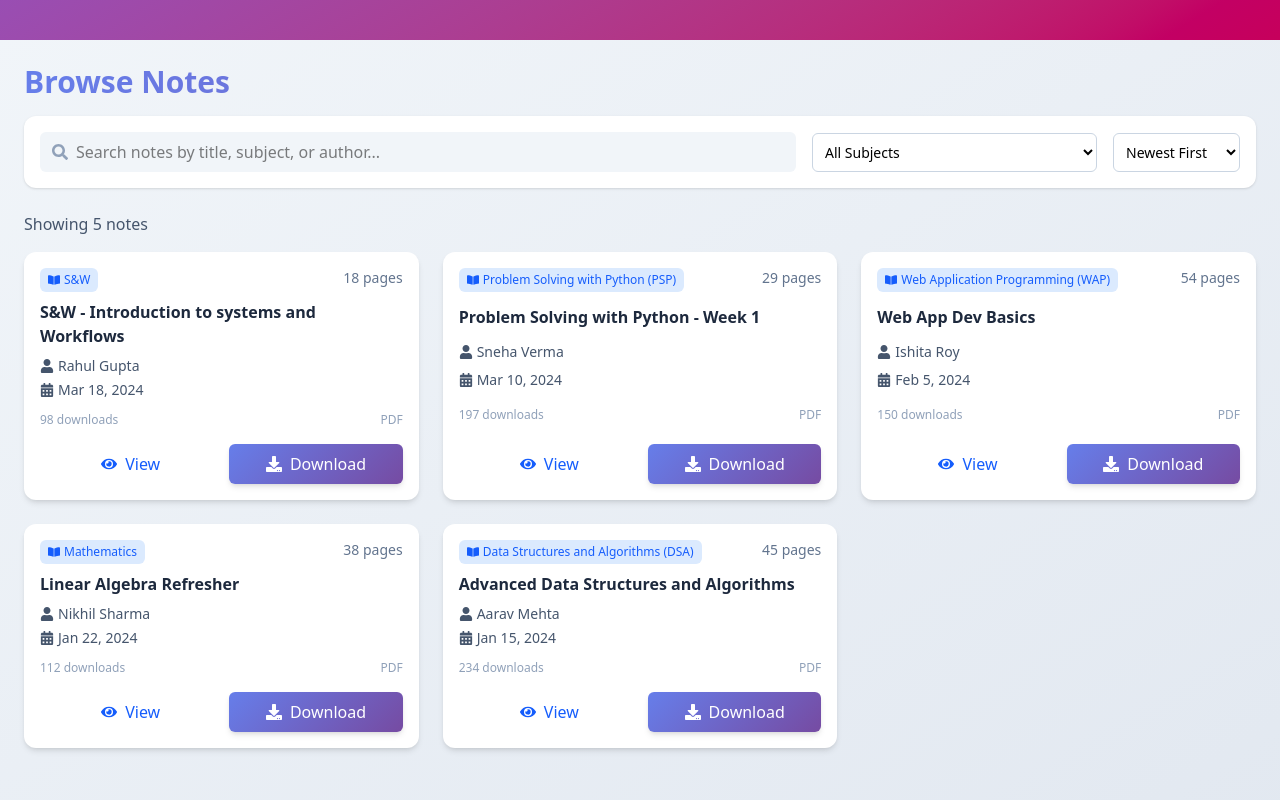
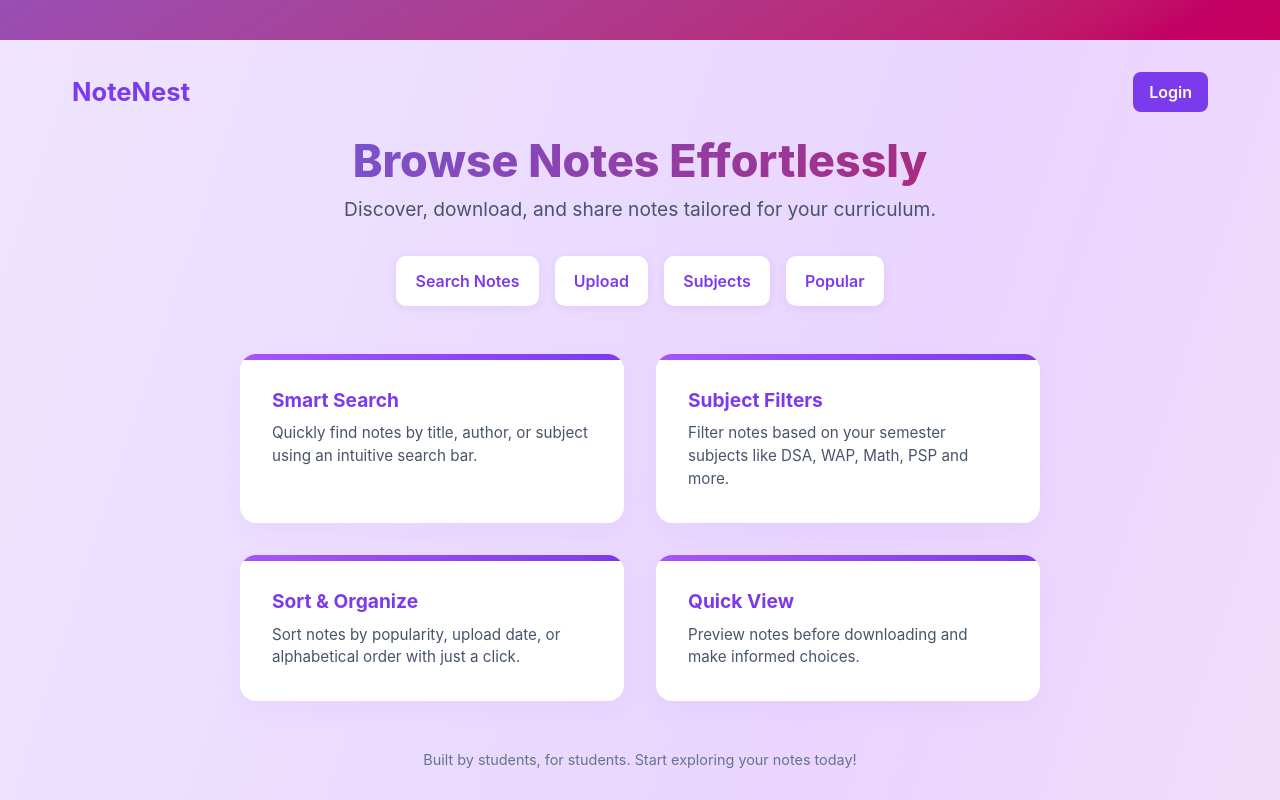
Before and after one commit to rxiddhi/NotesShaaring-Platform, a React (Vite) app in the folder frontend/: page / in a window 1280 px wide. Shown: the part 760-1560 px from the top of the page. Built offline with nearby package versions, Linux system fonts and the light colour scheme.

Commit message:
Added improved HomePage

```diff
--- a/frontend/src/App.jsx
+++ b/frontend/src/App.jsx
@@ -1,8 +1,7 @@
 import React from 'react'
 import Login from './Login'
 import SignUp from './components/SignUp';
-
-
+import HomePage from './components/HomePage';
 import NotesBrowsingPage from './NotesBrowsingPage'
 import NotesUploadPage from './components/NotesUploadPage'
 function App() {
@@ -11,6 +10,7 @@ function App() {
   return (
     <>
     <Login/>
+    <HomePage/>
     <NotesBrowsingPage/>
     <NotesUploadPage/>
     <SignUp />
--- a/frontend/src/components/HomePage.jsx
+++ b/frontend/src/components/HomePage.jsx
@@ -3,8 +3,15 @@ import '../styles/HomePage.css';
 const HomePage = () => {
   return (
     <div className="landing-wrapper">
+      <nav className="top-nav">
+        <div className="logo-text">NoteNest</div>
+        <div className="nav-buttons">
+          <a href="/login" className="nav-btn">Login</a>
+        </div>
+      </nav>
+
       <header className="landing-header">
-        <h1>Browse Notes</h1>
+        <h1 className="landing-title">Browse Notes Effortlessly</h1>
         <p className="tagline">
           Discover, download, and share notes tailored for your curriculum.
         </p>
@@ -18,30 +25,26 @@ const HomePage = () => {
       </div>
 
       <section className="features-section">
-        <div className="feature-card">
-          <h3>Smart Search</h3>
-          <p>Quickly find notes by title, author, or subject using an intuitive search bar.</p>
+        <div className="feature-card styled-card">
+          <h3 className="card-heading">Smart Search</h3>
+          <p className="card-subtext">Quickly find notes by title, author, or subject using an intuitive search bar.</p>
         </div>
 
-        <div className="feature-card">
-          <h3>Subject Filters</h3>
-          <p>Filter notes based on your semester subjects like DSA, WAP, Math, PSP and more.</p>
+        <div className="feature-card styled-card">
+          <h3 className="card-heading">Subject Filters</h3>
+          <p className="card-subtext">Filter notes based on your semester subjects like DSA, WAP, Math, PSP and more.</p>
         </div>
 
-        <div className="feature-card">
-          <h3>Sort & Organize</h3>
-          <p>Sort notes by popularity, upload date, or alphabetical order with just a click.</p>
+        <div className="feature-card styled-card">
+          <h3 className="card-heading">Sort & Organize</h3>
+          <p className="card-subtext">Sort notes by popularity, upload date, or alphabetical order with just a click.</p>
         </div>
 
-        <div className="feature-card">
-          <h3>Quick View</h3>
-          <p>Preview notes before downloading and make informed choices.</p>
+        <div className="feature-card styled-card">
+          <h3 className="card-heading">Quick View</h3>
+          <p className="card-subtext">Preview notes before downloading and make informed choices.</p>
         </div>
 
-        <div className="feature-card">
-          <h3>Secure Downloads</h3>
-          <p>All documents are stored safely and download-ready for your use.</p>
-        </div>
       </section>
 
       <footer className="landing-footer">
--- a/frontend/src/styles/HomePage.css
+++ b/frontend/src/styles/HomePage.css
@@ -1,88 +1,167 @@
+:root {
+    --primary-color: #7c3aed;
+    --secondary-color: #a855f7;
+    --background-gradient: linear-gradient(to bottom right, #f0e9ff, #e9d5ff, #fce7f3);
+    --text-color: #1e293b;
+    --card-bg: #ffffff;
+    --card-title: #7c3aed;
+    --nav-btn-bg: #7c3aed;
+    --nav-btn-hover: #a855f7;
+}
+
 body {
     margin: 0;
-    padding: 0;
-    font-family: "Segoe UI", sans-serif;
-    background: linear-gradient(135deg, #667EEA 0%, #764BA2 100%);
-    color: #fff;
+    font-family: 'Inter', sans-serif;
+    background: var(--background-gradient);
+    color: var(--text-color);
 }
 
 .landing-wrapper {
-    padding: 4rem 2rem;
-    display: flex;
-    flex-direction: column;
-    gap: 4rem;
+    padding: 2rem;
+    max-width: 1200px;
+    margin: 0 auto;
 }
 
-.landing-header h1 {
-    font-size: 3rem;
-    font-weight: bold;
+.top-nav {
+    display: flex;
+    justify-content: space-between;
+    align-items: center;
+    padding-bottom: 1rem;
+}
+
+.logo-text {
+    font-size: 1.6rem;
+    font-weight: 700;
+    color: var(--primary-color);
+}
+
+.nav-buttons {
+    display: flex;
+    gap: 1rem;
+}
+
+.nav-btn {
+    text-decoration: none;
+    padding: 0.5rem 1rem;
+    border-radius: 8px;
+    background: var(--nav-btn-bg);
+    color: #fff;
+    font-weight: 600;
+    transition: all 0.2s ease;
+}
+
+.nav-btn:hover {
+    background-color: var(--nav-btn-hover);
+}
+
+.landing-header {
     text-align: center;
-    color: white; }
+    margin-bottom: 2rem;
+}
+
+.landing-title {
+    font-size: 2.8rem;
+    font-weight: 800;
+    text-align: center;
+    background: linear-gradient(135deg, #6366F1 0%, #BE185D 100%);
+    -webkit-background-clip: text;
+    -webkit-text-fill-color: transparent;
+    transition: transform 0.3s ease, box-shadow 0.3s ease;
+}
+
+.landing-title:hover {
+    transform: perspective(1000px) rotateX(2deg) rotateY(1deg) translateY(-6px);
+    text-shadow: 0 4px 12px rgba(124, 58, 237, 0.15);
+}
 
 .tagline {
-    text-align: center;
     font-size: 1.2rem;
-    color: #f1f1f1;
+    color: #475569;
 }
 
 .button-group {
     display: flex;
     justify-content: center;
-    gap: 1.5rem;
     flex-wrap: wrap;
+    gap: 1rem;
+    margin: 2rem 0;
 }
 
 .button-group a {
-    padding: 0.75rem 1.5rem;
     background: white;
-    color: #5A67D8;
-    border-radius: 6px;
+    color: var(--primary-color);
     font-weight: 600;
+    padding: 0.8rem 1.2rem;
+    border-radius: 10px;
+    box-shadow: 0 2px 8px rgba(124, 58, 237, 0.1);
     text-decoration: none;
-    box-shadow: 0 4px 10px rgba(0, 0, 0, 0.15);
-    transition: transform 0.2s ease, background 0.3s ease;
+    transition: transform 0.3s ease, box-shadow 0.3s ease;
 }
 
 .button-group a:hover {
-    transform: scale(1.05);
-    background: #f0f4ff;
+    transform: perspective(1000px) rotateX(2deg) rotateY(1deg) translateY(-4px);
+    box-shadow: 0 10px 25px rgba(124, 58, 237, 0.2), 0 0 8px rgba(190, 24, 93, 0.15);
 }
 
 .features-section {
     display: grid;
-    grid-template-columns: repeat(auto-fit, minmax(240px, 1fr));
+    grid-template-columns: repeat(2, 1fr);
+    /* 2 columns */
     gap: 2rem;
-    padding: 0 1rem;
+    justify-content: center;
+    margin: 3rem auto;
+    max-width: 800px;
 }
 
-.feature-card {
-    background: white;
-    color: #333;
-    border-radius: 12px;
-    padding: 1.5rem;
-    box-shadow: 0 6px 14px rgba(0, 0, 0, 0.1);
-    transition: transform 0.2s ease;
+.styled-card {
+    position: relative;
+    background-color: var(--card-bg);
+    color: var(--text-color);
+    padding: 2rem;
+    border-radius: 1rem;
+    box-shadow: 0 8px 24px rgba(124, 58, 237, 0.05);
+    transition: transform 0.3s ease;
+    overflow: hidden;
 }
 
-.feature-card:hover {
-    transform: translateY(-4px);
+.styled-card::before {
+    content: '';
+    position: absolute;
+    top: 0;
+    left: 0;
+    height: 6px;
+    width: 100%;
+    background: linear-gradient(to right, #a855f7, #7c3aed);
+    border-top-left-radius: 1rem;
+    border-top-right-radius: 1rem;
 }
 
-.feature-card h3 {
-    margin-bottom: 0.5rem;
-    color: #5A67D8;
-    font-size: 1.3rem;
+.styled-card:hover {
+    transform: perspective(1000px) rotateX(2deg) rotateY(1deg) translateY(-6px);
+    box-shadow: 0 12px 30px rgba(124, 58, 237, 0.25), 0 0 12px rgba(124, 58, 237, 0.2);
 }
 
-.feature-card p {
-    font-size: 1rem;
-    color: #555;
+.card-heading {
+    font-size: 1.2rem;
+    font-weight: 700;
+    color: var(--card-title);
+    margin-bottom: 0.5rem;
+}
+
+.card-subtext {
+    font-size: 0.95rem;
+    color: #475569;
 }
 
 .landing-footer {
     text-align: center;
-    font-size: 1rem;
-    color: #ddd;
-    padding-top: 2rem;
-    border-top: 1px solid rgba(255, 255, 255, 0.2);
+    margin-top: 3rem;
+    font-size: 0.9rem;
+    color: #64748b;
 }
+
+@media (max-width: 600px) {
+    .features-section {
+        grid-template-columns: 1fr;
+    }
+}
```
